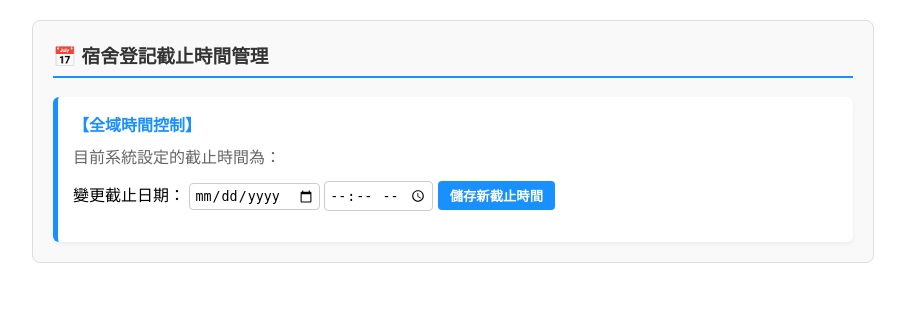
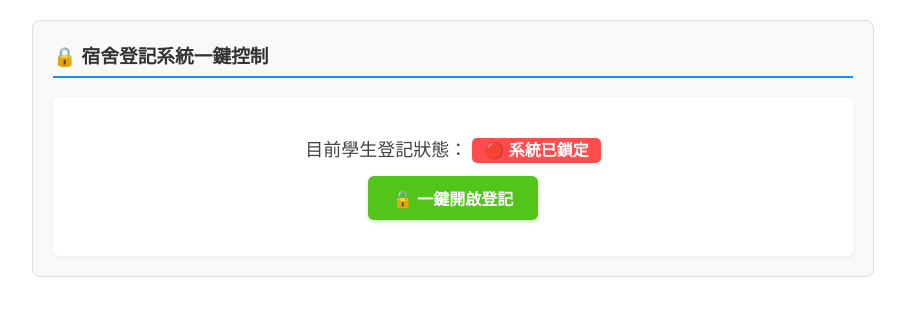
Before and after one commit to cobbe00000/dorm-system, a Flask app: template templates/teacher.html in a window 1280 px wide. Shown: the top 316 px of the page, without its empty margins (187-1092 px from the left). Run offline with Flask 3, Linux system fonts and the light colour scheme; the template is opened without the code that fills it, so the values that code supplies are empty.

Commit message:
Update teacher.html

```diff
--- a/templates/teacher.html
+++ b/templates/teacher.html
@@ -1,15 +1,26 @@
 <div style="font-family: sans-serif; max-width: 800px; margin: 20px auto; padding: 20px; background: #f9f9f9; border-radius: 8px; border: 1px solid #ddd;">
-    <h3 style="color: #333; margin-top: 0; border-bottom: 2px solid #1890ff; padding-bottom: 8px;">📅 宿舍登記截止時間管理</h3>
+    <h3 style="color: #333; margin-top: 0; border-bottom: 2px solid #1890ff; padding-bottom: 8px;">🔒 宿舍登記系統一鍵控制</h3>
 
-    <div style="background: #fff; padding: 15px; border-radius: 6px; border-left: 5px solid #1890ff; box-shadow: 0 2px 4px rgba(0,0,0,0.05);">
-        <strong style="font-size: 16px; color: #1890ff;">【全域時間控制】</strong>
-        <p style="margin: 8px 0; color: #666;">目前系統設定的截止時間為：<span style="color: #ff4d4f; font-weight: bold;">{{ settings.deadline }}</span></p>
+    <div style="background: #fff; padding: 20px; border-radius: 6px; box-shadow: 0 2px 4px rgba(0,0,0,0.05); text-align: center;">
+        <p style="font-size: 18px; margin-bottom: 15px; color: #444;">
+            目前學生登記狀態：
+            {% if settings.system_status == 'open' %}
+                <span style="background: #52c41a; color: white; padding: 4px 12px; border-radius: 5px; font-weight: bold; font-size: 16px;">🟢 開放登記中</span>
+            {% else %}
+                <span style="background: #ff4d4f; color: white; padding: 4px 12px; border-radius: 5px; font-weight: bold; font-size: 16px;">🔴 系統已鎖定</span>
+            {% endif %}
+        </p>
 
-        <form action="/teacher/save_settings" method="POST" style="display: inline-block; margin-top: 5px;">
-            <label>變更截止日期：</label>
-            <input type="date" name="deadline_date" required style="padding: 4px; border: 1px solid #ccc; border-radius: 4px;">
-            <input type="time" name="deadline_time" required style="padding: 4px; border: 1px solid #ccc; border-radius: 4px;">
-            <button type="submit" style="background: #1890ff; color: white; border: none; padding: 5px 12px; border-radius: 4px; cursor: pointer; font-weight: bold;">儲存新截止時間</button>
+        <form action="/teacher/toggle_status" method="POST">
+            {% if settings.system_status == 'open' %}
+                <button type="submit" onclick="return confirm('確定要立刻鎖定系統，禁止學生登記嗎？')" style="background: #ff4d4f; color: white; border: none; padding: 10px 25px; border-radius: 6px; cursor: pointer; font-size: 16px; font-weight: bold; box-shadow: 0 2px 4px rgba(255,77,79,0.3);">
+                    🔒 一鍵鎖定系統
+                </button>
+            {% else %}
+                <button type="submit" onclick="return confirm('確定要重新開啟系統，允許學生登記嗎？')" style="background: #52c41a; color: white; border: none; padding: 10px 25px; border-radius: 6px; cursor: pointer; font-size: 16px; font-weight: bold; box-shadow: 0 2px 4px rgba(82,196,26,0.3);">
+                    🔓 一鍵開啟登記
+                </button>
+            {% endif %}
         </form>
     </div>
 </div>
```
